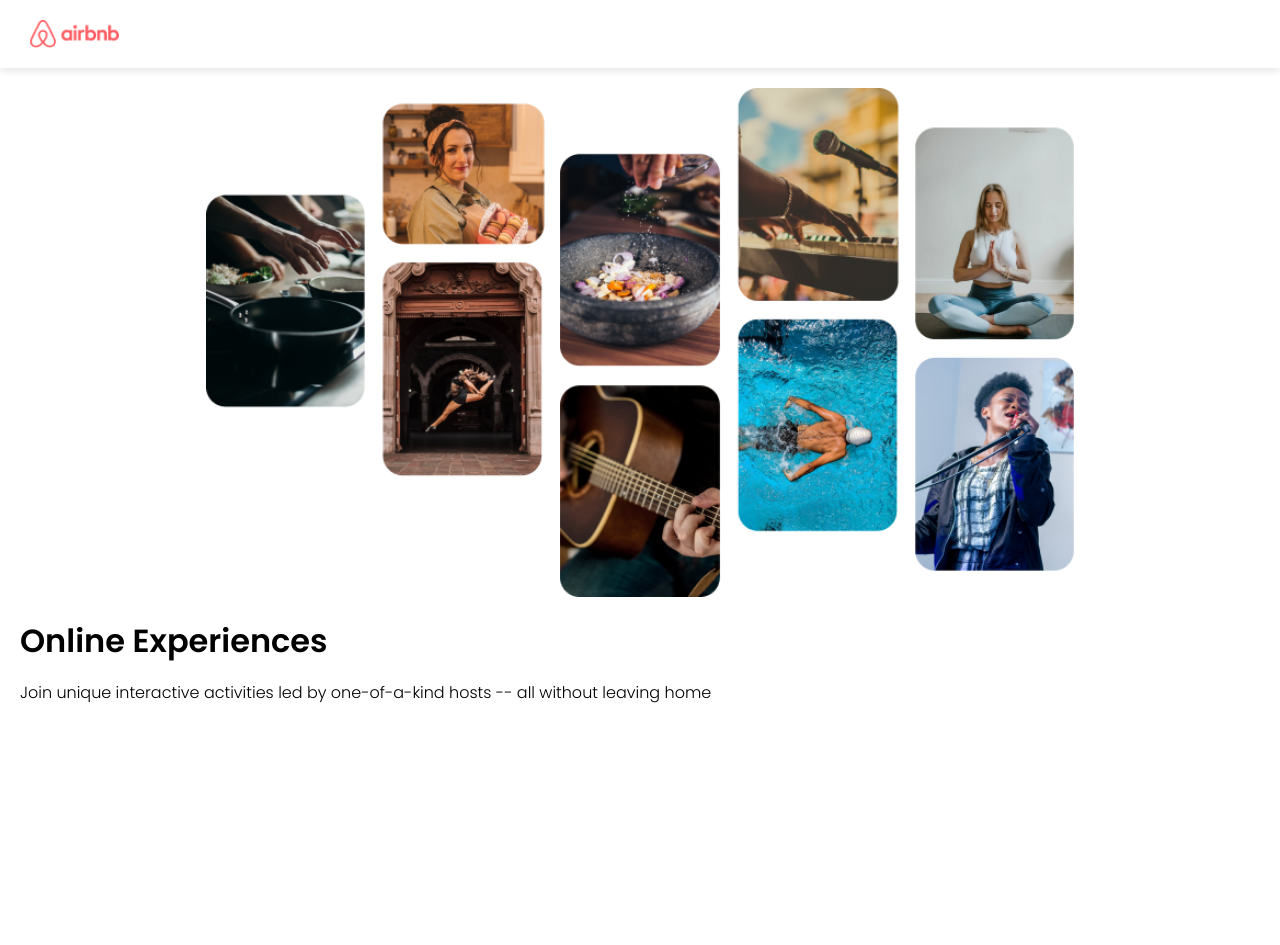
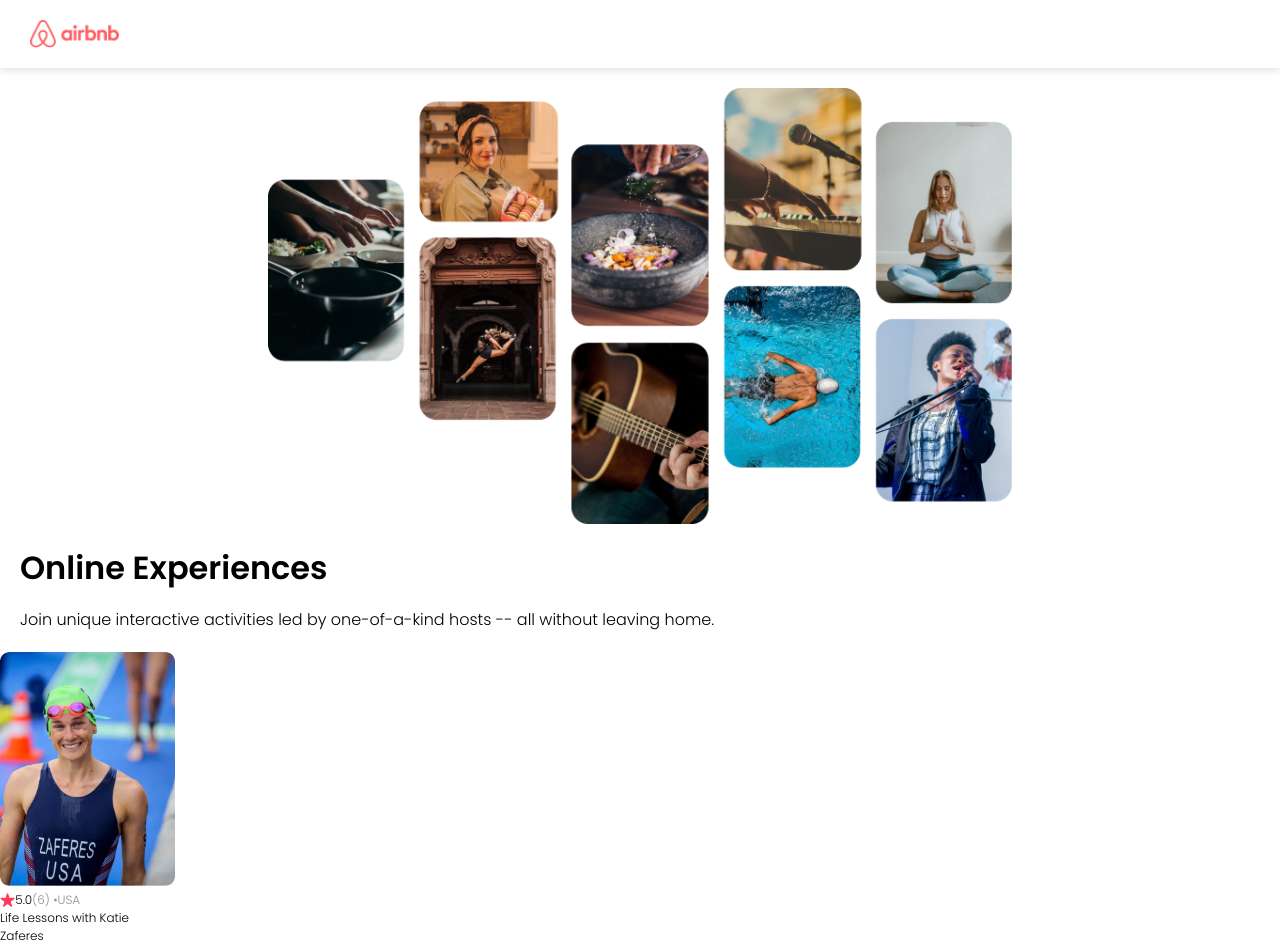
Before and after one commit to EmmaBin/aibnb_experience_clone, a React (Vite) app: page / in a window 1280 px wide. Shown: the top 945 px of the page. Before the commit the page ends 800 px from the top, so only its background shows below. Built offline with nearby package versions, Linux system fonts and the light colour scheme.

Commit message:
added one card component

```diff
--- a/src/App.css
+++ b/src/App.css
@@ -22,10 +22,34 @@
 
 }
 .group{
-    width: 70%;
+    width: 60%;
     align-self: center;
 }
 .hero-header{
     padding-top: 20px;
     margin-bottom: 15px;
 }
+.gray{
+    color: #918E9B;
+}
+.bold {
+    font-weight: bold;
+}
+.card {
+    width: 175px;
+    font-size: 12px;
+}
+
+.card--image {
+    width: 100%;
+    border-radius: 9px;
+}
+
+.card--stats {
+    display: flex;
+    align-items: center;
+}
+
+.card--star {
+    height: 14px;
+}
--- a/src/App.jsx
+++ b/src/App.jsx
@@ -3,6 +3,7 @@
 import './App.css'
 import Navbar from './components/Navbar'
 import Hero from './components/Hero'
+import Card from './components/Card'
 
 function App() {
 
@@ -11,6 +12,7 @@
     <>
     <Navbar />
     <Hero />
+    <Card />
     </>
 
   )
--- /dev/null
+++ b/src/components/Card.jsx
@@ -0,0 +1,19 @@
+import React from 'react'
+import image from '../assets/image_1.png'
+import star from '../assets/star.png'
+
+export default function Card(){
+    return(
+        <div className="card">
+            <img src={image} className='card--image' />
+            <div className="card--stats">
+                <img src={star} className="card--star" />
+                <span>5.0</span>
+                <span className="gray">(6) • </span>
+                <span className="gray">USA</span>
+            </div>
+            <p>Life Lessons with Katie Zaferes</p>
+            <p><span className="bold">From $136</span> / person</p>
+        </div>
+    )
+}
--- a/src/components/Hero.jsx
+++ b/src/components/Hero.jsx
@@ -7,7 +7,7 @@
             <img className='group'src={group} />
             <h1 className='hero-header'>Online Experiences</h1>
             <p className='hero-text'>Join unique interactive activities led by one-of-a-kind
-                hosts -- all without leaving home
+                hosts -- all without leaving home.
             </p>
         </div>
     )
```
Also changed, not shown: src/assets/image_1.png (added), src/assets/star.png (added).
